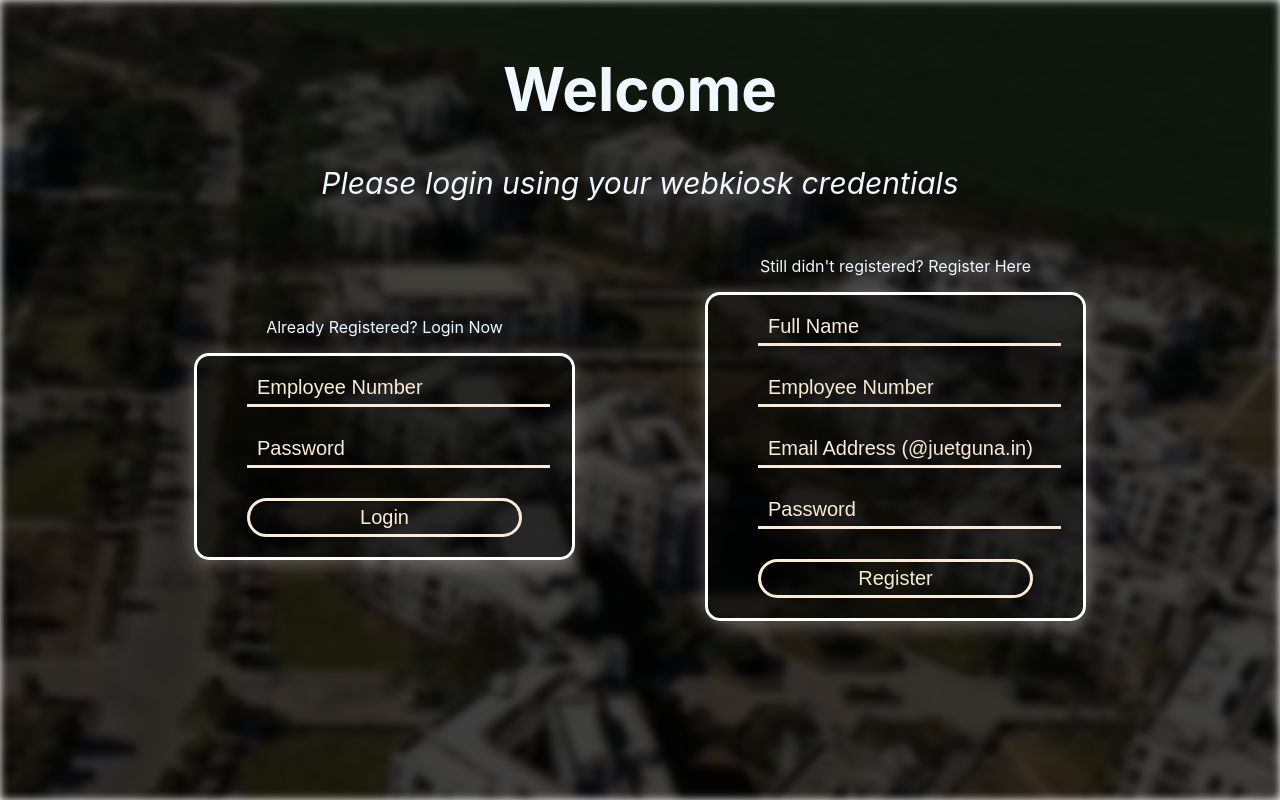
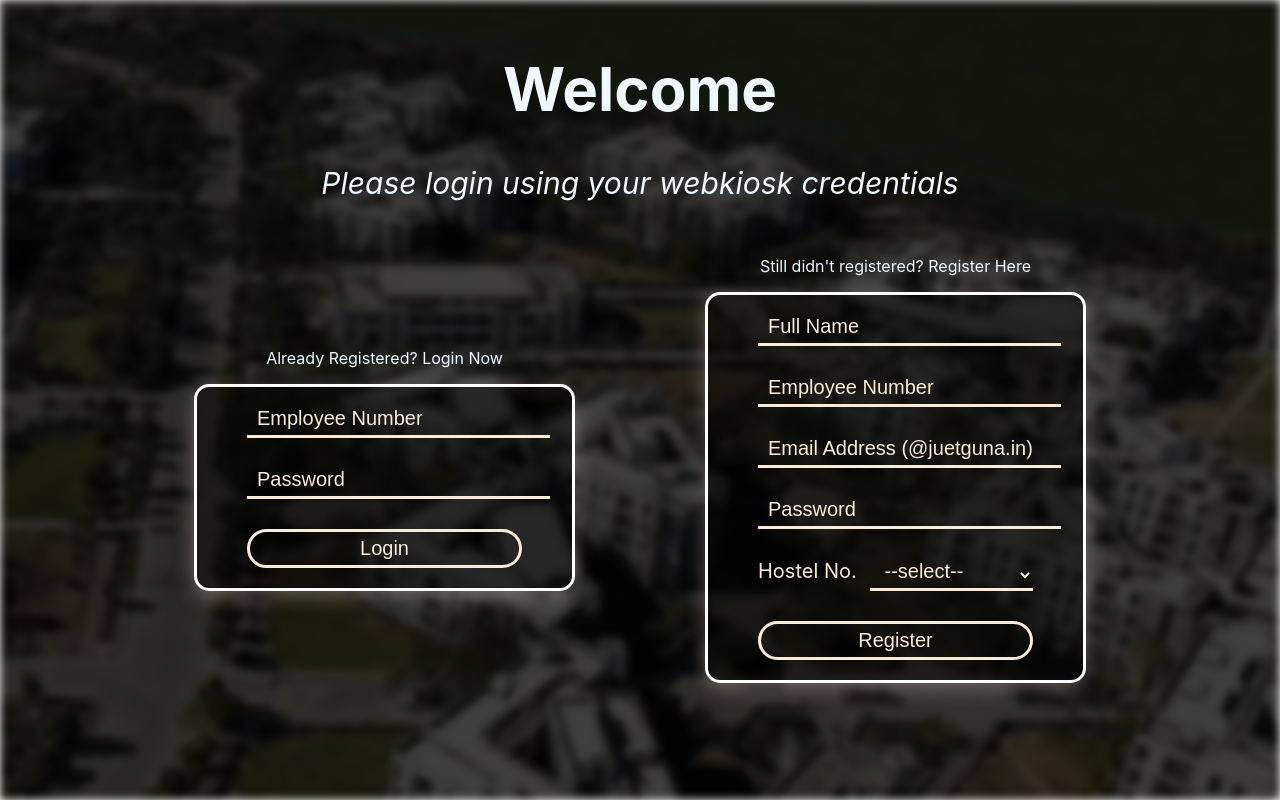
Before and after one commit to github-arjav/College-Outpass-System, a React (Create React App) app in the folder client/: page /Warden in a window 1280 px wide. Built offline with nearby package versions, Linux system fonts and the light colour scheme.

Commit message:
Added email verification function in authentication

```diff
--- a/client/src/Pages/Auth/Auth.css
+++ b/client/src/Pages/Auth/Auth.css
@@ -69,6 +69,11 @@
     padding: 10px 40px;
 }
 
+.auth-2 label{
+    color: antiquewhite;
+    font-size: 20px;
+}
+
 .auth-inp{
     background: none;
     outline: none;
@@ -101,3 +106,57 @@
     background: antiquewhite;
     transition: 0.2s ease;
 }
+
+.auth-select{
+    width: 59%;
+    margin-left: 5%;
+}
+
+.auth-select option{
+    color: aliceblue;
+    background-color: rgb(0,0,0);
+    background-color: rgba(0,0,0,0.8);
+    font-size: 17px;
+    overflow-y: scroll;
+}
+
+.auth-select option:-webkit-scrollbar{
+    display: none;
+}
+
+.auth-container-otp{
+    display: flex;
+    flex-direction: column;
+}
+
+.auth-container-otp h2{
+    color: aliceblue;
+    text-align: center;
+    font-size: 20px;
+}
+
+.otp-box{
+    border: solid #fff;
+    padding: 20px;
+    border-radius: 15px;
+    background-color: rgb(0,0,0);
+    background-color: rgba(0,0,0, 0.4);
+    box-shadow: rgba(237, 214, 214, 0.35) 0px 5px 20px;
+}
+
+.otp-box p{
+    color: aliceblue;
+    text-align: center;
+    font-size: 17px;
+}
+
+.otp-inp{
+    width: 100%;
+    text-align: center;
+}
+
+.otp-btn{
+    width: 80%;
+    transform: translateX(10%);
+    margin: 20px 0;
+}
--- a/client/src/Pages/Auth/Student.jsx
+++ b/client/src/Pages/Auth/Student.jsx
@@ -1,4 +1,4 @@
-import React from "react";
+import React, {useState} from "react";
 import { useNavigate } from "react-router-dom";
 
 import './Auth.css'
@@ -7,6 +7,8 @@ const Student = () => {
 
     const navigate = useNavigate()
 
+    const [isSubmitted, setIsSubmitted] = useState(false)
+
     const handleStudentLogin = (e) => {
         e.preventDefault()
         navigate('/StudentHomePage')
@@ -14,7 +16,23 @@ const Student = () => {
 
     const handleStudentRegister = (e) => {
         e.preventDefault()
+        if (selectedOption !== 'default') {
+            setIsSubmitted(true)
+        } else {
+            alert('Please select an option other than default');
         }
+    }
+
+    const handleOtpSubmitted = (e) => {
+        e.preventDefault()
+        navigate("/StudentHomePage")
+    }
+
+    const [selectedOption, setSelectedOption] = useState('default');
+
+    const handleSelectChange = (e) => {
+        setSelectedOption(e.target.value);
+    };
 
     return(
         <div className="person">
@@ -24,6 +42,19 @@ const Student = () => {
                 <h2>Please login using your webkiosk credentials</h2>
             </div>
             <div className="auth-container">
+                {isSubmitted ? (
+                    <div className="auth-container-otp">
+                        <h2>Email Verification</h2>
+                        <div className="otp-box">
+                            <p>Please check your email id and enter the OTP</p>
+                            <form onSubmit={handleOtpSubmitted}>
+                                <input type="number" name="otp" placeholder="Enter the OTP" className="auth-inp otp-inp" required/>
+                                <input type="submit" value="Verify" className="auth-btn otp-btn"/>
+                            </form>
+                        </div>
+                    </div>
+                ):(
+                    <>
                         <div className="auth-container-2">
                             <p>Registered Student? Login Now</p>
                             <div className="auth-box">
@@ -42,10 +73,39 @@ const Student = () => {
                                     <input type="text" placeholder="Enrollment Number" className="auth-inp" required/>
                                     <input type="email" placeholder="Email Address (@juetguna.in)" className="auth-inp" required/>
                                     <input type="password" placeholder="Password" className="auth-inp" required/>
+                                    <label htmlFor="hostel">Hostel No.
+                                        <select name="hostel" id="hostel" className="auth-inp auth-select" value={selectedOption} onChange={handleSelectChange}>
+                                            <option value="default">--select--</option>
+                                            <option value="H-1">H-1</option>
+                                            <option value="H-2">H-2</option>
+                                            <option value="H-3">H-3</option>
+                                            <option value="H-4">H-4</option>
+                                            <option value="H-5">H-5</option>
+                                            <option value="H-6">H-6</option>
+                                            <option value="H-7">H-7</option>
+                                            <option value="H-8">H-8</option>
+                                            <option value="H-9">H-9</option>
+                                            <option value="H-10">H-10</option>
+                                            <option value="H-11">H-11</option>
+                                            <option value="H-12">H-12</option>
+                                            <option value="H-13">H-13</option>
+                                            <option value="H-14">H-14</option>
+                                            <option value="H-15">H-15</option>
+                                            <option value="H-16">H-16</option>
+                                            <option value="H-17">H-17</option>
+                                            <option value="H-18">H-18</option>
+                                            <option value="H-19">H-19</option>
+                                            <option value="H-20">H-20</option>
+                                            <option value="H-21">H-21</option>
+                                            <option value="H-22">H-22</option>
+                                        </select>
+                                    </label>
                                     <input type="submit" value="Register" className="auth-btn"/>
                                 </form>
                             </div>
                         </div>
+                    </>
+                )}
             </div>
         </div>
     )
--- a/client/src/Pages/Auth/Warden.jsx
+++ b/client/src/Pages/Auth/Warden.jsx
@@ -1,4 +1,4 @@
-import React from "react";
+import React, {useState} from "react";
 import { useNavigate } from "react-router-dom";
 
 import "./Auth.css"
@@ -7,14 +7,31 @@ const Warden = () => {
 
     const navigate = useNavigate()
 
+    const [isSubmitted, setIsSubmitted] = useState(false)
+
     const handleWardenLogin = (e) => {
         e.preventDefault()
         navigate('/WardenHomePage')
     }
 
     const handleWardenRegister = (e) => {
+        if (selectedOption !== 'default') {
+            setIsSubmitted(true)
+        } else {
+            alert('Please select an option other than default');
+        }
+    }
+
+    const handleOtpSubmitted = (e) => {
         e.preventDefault()
+        navigate("/WardenHomePage")
     }
+
+    const [selectedOption, setSelectedOption] = useState('default');
+
+    const handleSelectChange = (e) => {
+        setSelectedOption(e.target.value);
+    };
 
     return(
         <div className="person">
@@ -24,7 +41,20 @@ const Warden = () => {
                 <h2>Please login using your webkiosk credentials</h2>
             </div>
             <div className="auth-container">
-                <div className="auth-container-2">
+                {isSubmitted ? (
+                    <div className="auth-container-otp">
+                    <h2>Email Verification</h2>
+                    <div className="otp-box">
+                        <p>Please check your email id and enter the OTP</p>
+                        <form onSubmit={handleOtpSubmitted}>
+                            <input type="number" name="otp" placeholder="Enter the OTP" className="auth-inp otp-inp" required/>
+                            <input type="submit" value="Verify" className="auth-btn otp-btn"/>
+                        </form>
+                    </div>
+                </div>
+                ):(
+                    <>
+                        <div className="auth-container-2">
                     <p>Already Registered? Login Now</p>
                     <div className="auth-box">
                         <form className="auth-2" onSubmit={handleWardenLogin}>
@@ -42,10 +72,39 @@ const Warden = () => {
                             <input type="text" placeholder="Employee Number" className="auth-inp" required/>
                             <input type="email" placeholder="Email Address (@juetguna.in)" className="auth-inp" required/>
                             <input type="password" placeholder="Password" className="auth-inp" required/>
+                            <label htmlFor="hostel">Hostel No.
+                                        <select name="hostel" id="hostel" className="auth-inp auth-select" value={selectedOption} onChange={handleSelectChange}>
+                                            <option value="default">--select--</option>
+                                            <option value="H-1">H-1</option>
+                                            <option value="H-2">H-2</option>
+                                            <option value="H-3">H-3</option>
+                                            <option value="H-4">H-4</option>
+                                            <option value="H-5">H-5</option>
+                                            <option value="H-6">H-6</option>
+                                            <option value="H-7">H-7</option>
+                                            <option value="H-8">H-8</option>
+                                            <option value="H-9">H-9</option>
+                                            <option value="H-10">H-10</option>
+                                            <option value="H-11">H-11</option>
+                                            <option value="H-12">H-12</option>
+                                            <option value="H-13">H-13</option>
+                                            <option value="H-14">H-14</option>
+                                            <option value="H-15">H-15</option>
+                                            <option value="H-16">H-16</option>
+                                            <option value="H-17">H-17</option>
+                                            <option value="H-18">H-18</option>
+                                            <option value="H-19">H-19</option>
+                                            <option value="H-20">H-20</option>
+                                            <option value="H-21">H-21</option>
+                                            <option value="H-22">H-22</option>
+                                        </select>
+                                    </label>
                             <input type="submit" value="Register" className="auth-btn"/>
                         </form>
                     </div>
                 </div>
+                    </>
+                )}
             </div>
         </div>
     )
```
Lines whose indentation alone changed are shown as unchanged.
